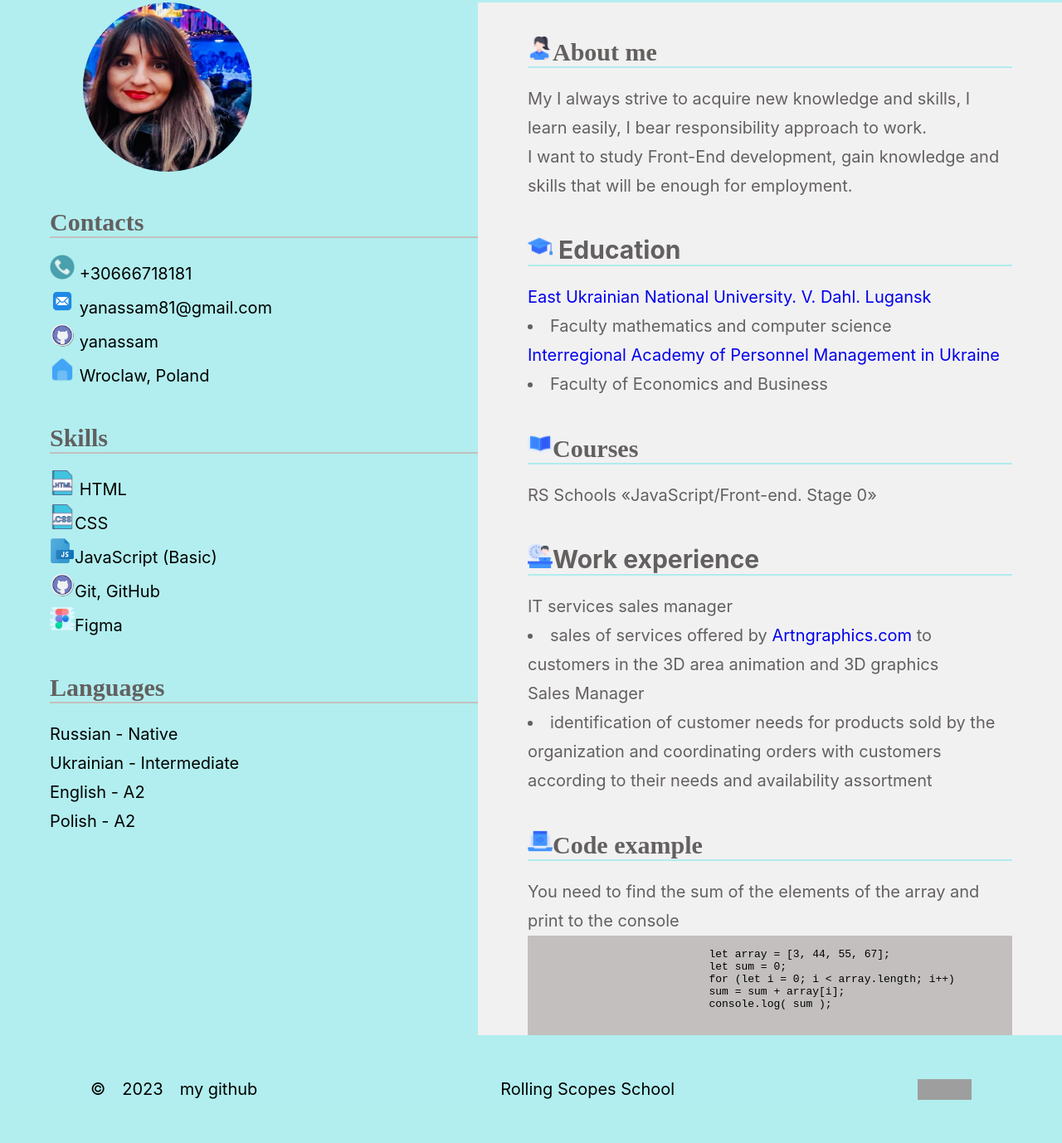
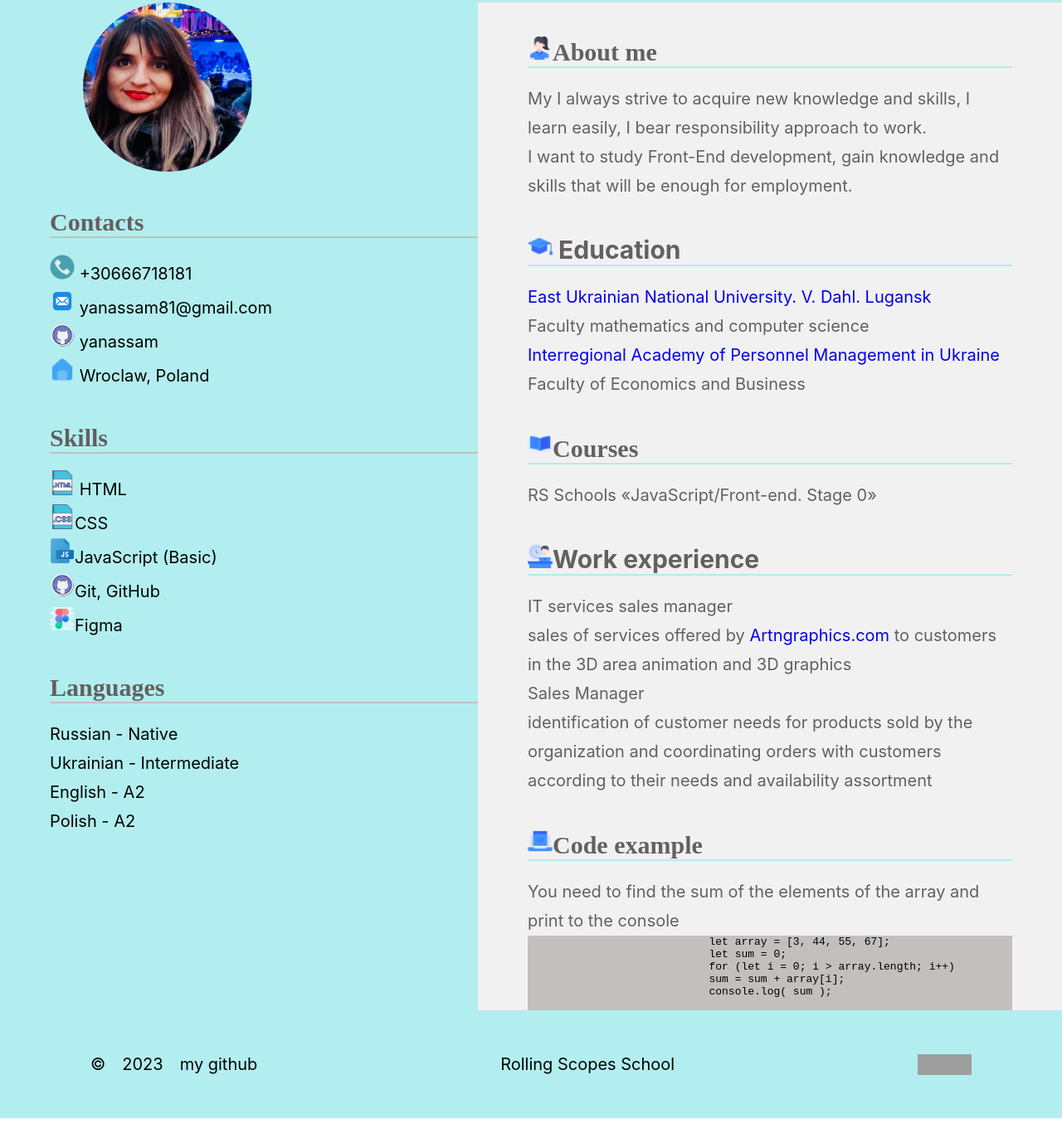
Before and after one commit to yanassam/rsschool-cvStage1, a plain HTML site: page index.html in a window 1280 px wide. Shown: the part 197-1575 px from the top of the page at 83% size. After the commit the page ends 1545 px from the top, so only its background shows below. Drawn offline with Linux system fonts and the light colour scheme; grey boxes are pictures that could not be loaded.

Commit message:
fix: fix errors on code

```diff
--- a/index.html
+++ b/index.html
@@ -92,12 +92,14 @@
             <h2><img src="assets/png/education.png" alt="education icon" width="30" height="30"> Education
             </h2>
             <div class="Line line_blue"></div>
+            <ul>
               <a href="https://snu.edu.ua/index.php/en/home-english">East Ukrainian National University. V.
                 Dahl. Lugansk</a>
               <li>Faculty mathematics and computer science</li>
               <a href="http://maup.com.ua/eng/index.html">Interregional Academy of Personnel Management in
                 Ukraine</a>
               <li>Faculty of Economics and Business</li>
+            </ul>
           </section>
           <section class="Courses">
             <h2><img src="assets/png/curs.png" alt="courses icon" width="30" height="30">Courses</h2>
@@ -109,6 +111,7 @@
             <h2><img src="assets/png/working.png" alt="work_experience icon" width="30" height="30">Work
               experience</h2>
             <div class="Line line_blue"></div>
+            <ul>
               <p>IT services sales manager</p>
               <li>sales of services offered by <a href="http://artngraphics.com">Artngraphics.com </a> to
                 customers in the 3D area
@@ -117,7 +120,7 @@
               <li>identification of customer needs for products sold by the organization and
                 coordinating orders with customers according to their needs and availability
                 assortment</li>
-
+            </ul>
           </section>
 
 
@@ -128,13 +131,11 @@
             <div class="code">
               <code>
                             <pre>
-
                             let array = [3, 44, 55, 67];
                             let sum = 0;
-                            for (let i = 0; i < array.length; i++)
+                            for (let i = 0; i > array.length; i++)
                             sum = sum + array[i];
                             console.log( sum );
-
                             </pre>
                             </code>
             </div>
```
Lines whose indentation alone changed are shown as unchanged.
